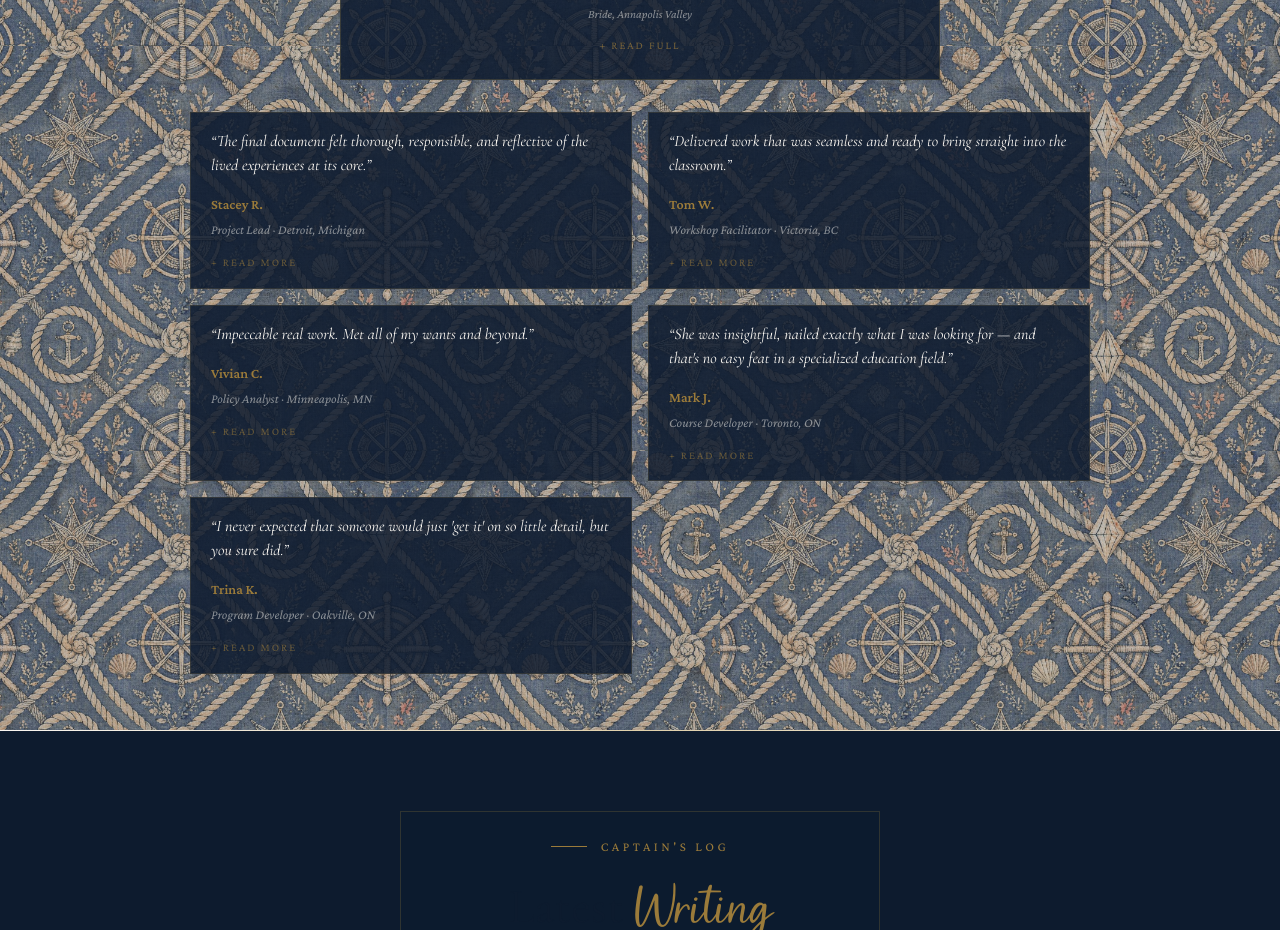
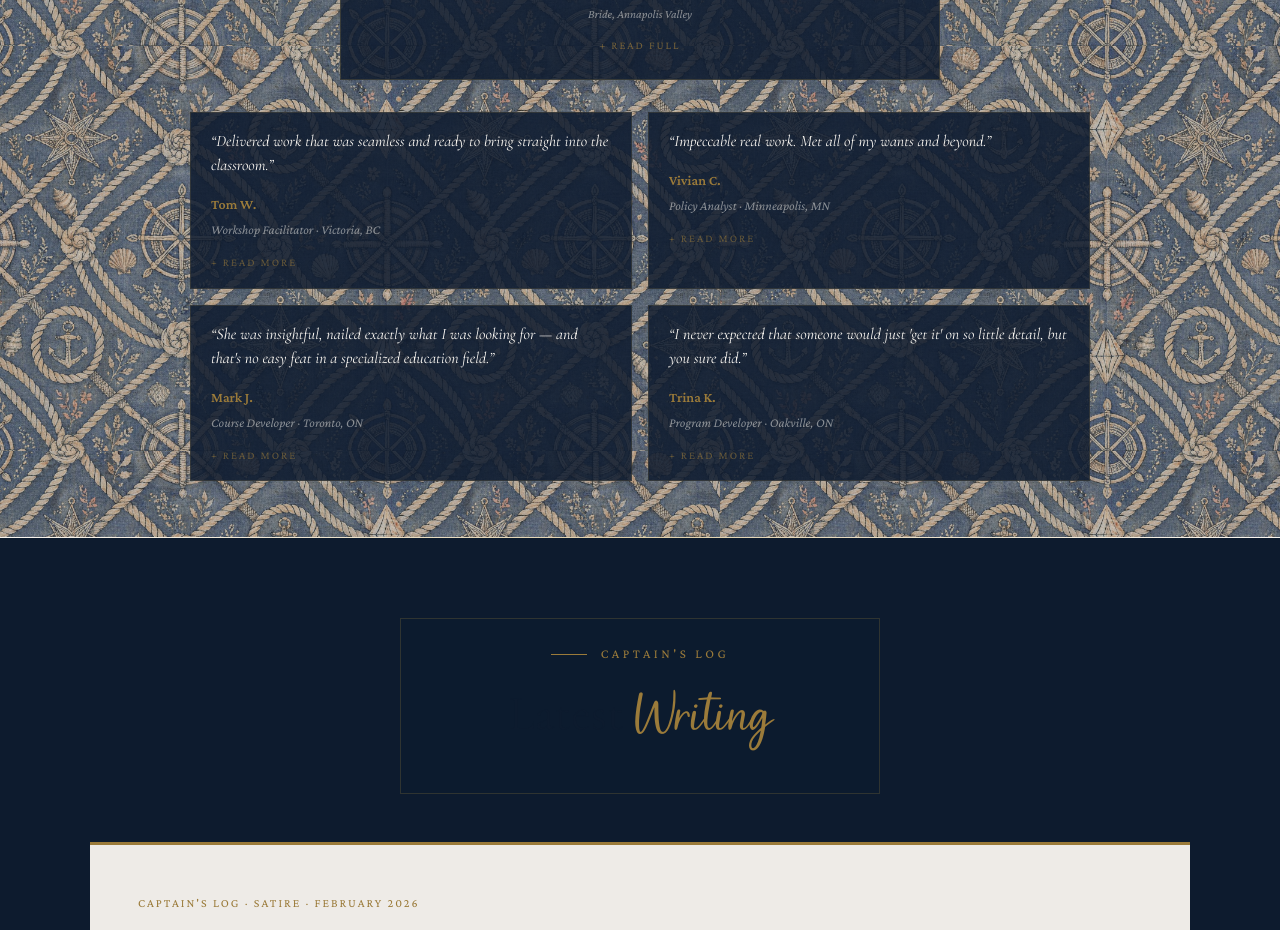
Before and after one commit to jmelnickmacdonald/anchoredprose, a Next.js app: page / in a window 1280 px wide. Shown: the part 3580-4510 px from the top of the page. Built offline with nearby package versions, Linux system fonts and the light colour scheme.

Commit message:
Update page.js

```diff
--- a/src/app/page.js
+++ b/src/app/page.js
@@ -106,12 +106,6 @@ const TESTIMONIALS = [
     name: 'Sarah M.',
     role: 'Bride, Annapolis Valley',
     featured: true,
-  },
-  {
-    pull: "The final document felt thorough, responsible, and reflective of the lived experiences at its core.",
-    quote: "Julianna handled our disability justice report with real care. She preserved the complexity of the conversations while shaping them into something clear and cohesive. The final document felt thorough, responsible, and reflective of the lived experiences at its core.",
-    name: 'Stacey R.',
-    role: 'Project Lead · Detroit, Michigan',
   },
   {
     pull: "Delivered work that was seamless and ready to bring straight into the classroom.",
```
